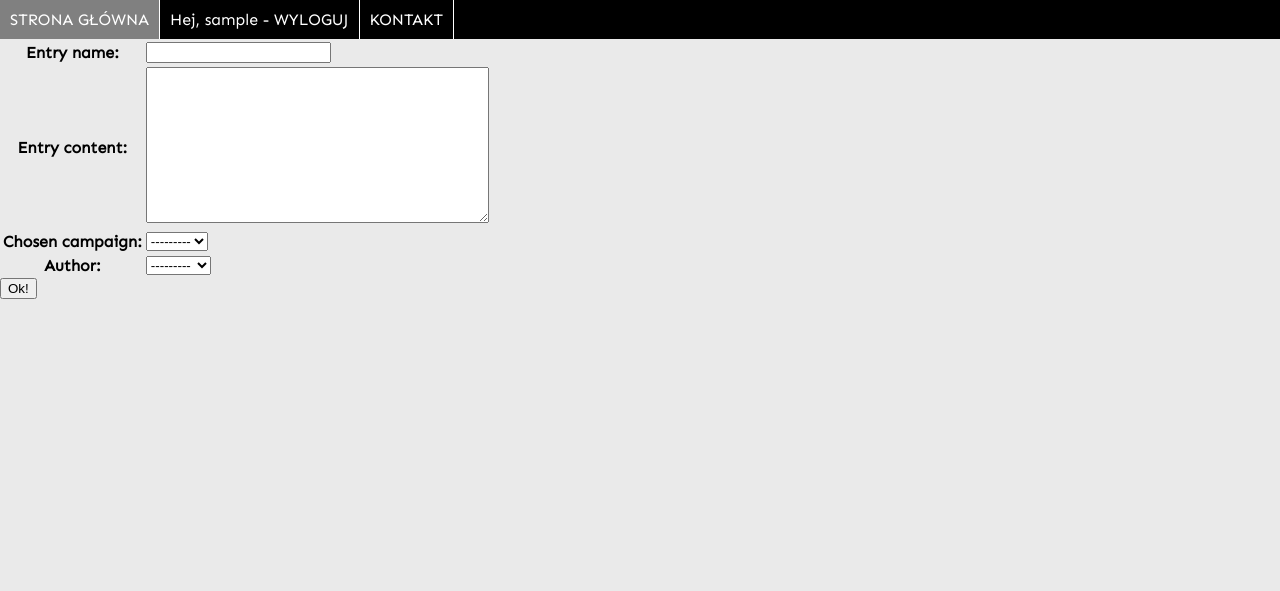
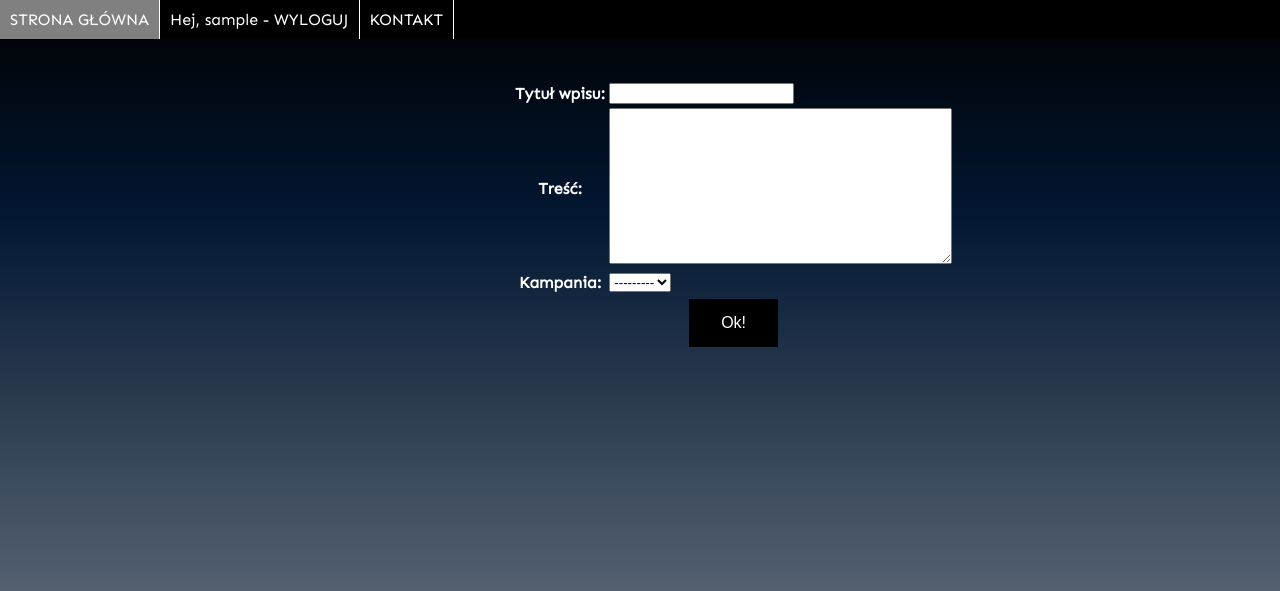
Before and after one commit to czambuk/dnd, a Django app: page /add_entry in a window 1280 px wide. Shown: the top 591 px of the page. Run offline with Django 3.2, Linux system fonts and the light colour scheme; the visitor is signed in with stand-in values (Sample User, id 1); data comes from the database, SQL or seed files in the repository; data that the repository does not hold is empty.

Commit message:
models, translations and css
Added more models, translated some text in forms and adjusted CSS for buttons and lists. Also, now adding campaign or journal entry recognizes the user without selecting manually

```diff
--- a/campaigns_diary/forms.py
+++ b/campaigns_diary/forms.py
@@ -14,13 +14,19 @@ class CampaignForm(forms.ModelForm):
             'description',
             'realm',
             'characters',
-            'owner',
+            # 'owner',
         )
         widgets = {
             'name': forms.TextInput,
             'description': forms.Textarea,
             'characters': forms.SelectMultiple,
-            'owner': forms.Select,
+            # 'owner': forms.HiddenInput,
+        }
+        labels = {
+            'name': 'Nazwa kampanii',
+            'description': 'Opis kampanii',
+            'realm': 'Świat',
+            'characters': 'Bohaterowie',
         }
 
 
@@ -31,11 +37,16 @@ class CampaignEntryForm(forms.ModelForm):
             'entry_name',
             'entry_content',
             'chosen_campaign',
-            'author',
+            # 'author',
         )
         widgets = {
             'entry_name': forms.TextInput,
             'entry_content': forms.Textarea,
             'chosen_campaign': forms.Select,
-            'author': forms.Select,
+            # 'author': forms.Select,
         }
+        labels = {
+            'entry_name':'Tytuł wpisu',
+            'entry_content':'Treść',
+            'chosen_campaign': 'Kampania',
+        }
--- a/campaigns_diary/models.py
+++ b/campaigns_diary/models.py
@@ -1,5 +1,5 @@
 from django.db import models
-from char_app.models import Player, Character
+from char_app.models import Character
 from django.contrib.auth.models import User
 
 
--- a/campaigns_diary/views.py
+++ b/campaigns_diary/views.py
@@ -27,7 +27,9 @@ class CampaignCreateView(LoginRequiredMixin, CreateView):
     def form_valid(self, form):
         characters = form.cleaned_data['characters']
         del form.cleaned_data['characters']
-        new_campaign = Campaign.objects.create(**form.cleaned_data)
+        form_data = form.cleaned_data
+        form_data['owner'] = self.request.user
+        new_campaign = Campaign.objects.create(**form_data)
         for char in characters:
             new_campaign.characters.add(Character.objects.get(id=char.id))
         return redirect(f'/view_campaigns/{new_campaign.id}')
@@ -63,8 +65,11 @@ class CampaignEntryCreateView(LoginRequiredMixin, CreateView):
     form_class = CampaignEntryForm
     template_name = 'landing_page/form.html'
 
-    def get_success_url(self):
-        return f'/view_campaigns/{self.object.chosen_campaign.id}'
+    def form_valid(self, form):
+        form_data = form.cleaned_data
+        form_data['author'] = self.request.user
+        CampaignEntry.objects.create(**form_data)
+        return redirect(f'/view_campaigns/{Campaign.objects.get(name=form_data["chosen_campaign"]).id}')
 
 
 class CampaignDetailView(LoginRequiredMixin, ListView):
--- a/dice_roller/static/dice_roller/dice_roller.js
+++ b/dice_roller/static/dice_roller/dice_roller.js
@@ -11,7 +11,7 @@ $(document).ready(function() {
         return Math.floor(Math.random() * (max - min + 1)) + min;
     };
 
-    $('.dice-button').on('click', function() {
+    $('.main-input-button').on('click', function() {
          var $throwData = $('input:text').val()
              $dieCode = $throwData.match(/k\d*/)[0]
              $dieSize = $dieCode.match(/\d+/)[0]
--- a/dice_roller/templates/dice_roller/dice_roller.html
+++ b/dice_roller/templates/dice_roller/dice_roller.html
@@ -6,7 +6,7 @@ Rzuć kośćmi
 {% endblock title %}
 
 {% block content %}
-<div>
+<div class="main-form">
     <!--    WERSJA Z FORMULARZEM POD PYTHONA    -->
 
     <!--    <form action="" method="post">-->
@@ -21,7 +21,8 @@ Rzuć kośćmi
         {% csrf_token %}
         {{ form }}
     </form>
-    <button class="dice-button">Rzuć</button>
+    <button class="main-input-button">Rzuć</button>
+
     <h3>Wyniki:</h3>
     <ul class="results">
 
--- a/landing_page/static/landing_page/main_styles.css
+++ b/landing_page/static/landing_page/main_styles.css
@@ -3,13 +3,14 @@
 }
 
 body {
-    background-color: var(--main-bg-color);
-    color: black;
+    background: var(--main-bg-color) url("images/background.png") no-repeat;
+    color: white;
     font-size: 16;
     font-family: 'Sen', sans-serif;
     padding: 0;
     margin: 0;
 }
+
 
 a {
     text-decoration: none;
@@ -154,3 +175,23 @@ li {
     transform: translate(-50%, -50%);
     font-size: 2rem;
 }
+
+.main-form {
+    position: absolute;
+    top: 10%;
+    left: 40%;
+    font-size: 1rem;
+}
+
+.main-input-button {
+    background: black;
+    border: none;
+    color: white;
+    padding: 15px 32px;
+    text-align: center;
+    text-decoration: none;
+    display: inline-block;
+    font-size: 16px;
+    margin: 4px 2px;
+    cursor: pointer;
+}
--- a/landing_page/templates/landing_page/form.html
+++ b/landing_page/templates/landing_page/form.html
@@ -6,12 +6,14 @@ Formularz
 
 {% block content %}
 <div>
-    <form action="" method="post">
+    <form action="" method="post" class="main-form">
         {% csrf_token %}
         <table>
             {{ form.as_table }}
         </table>
-        <input type="submit" value="Ok!">
+        <div style="text-align: center">
+            <button type="submit" value="Ok!" class="main-input-button">Ok!</button>
+        </div>
     </form>
 </div>
 {% endblock content %}
```
Also changed, not shown: other parts of landing_page/static/landing_page/main_styles.css (+34 -14 lines), char_app/models.py (+23 -12 lines), char_app/views.py (+5 -6 lines), char_app/migrations/0006_auto_20200517_1747.py (added), char_app/migrations/0007_auto_20200517_1754.py (added), char_app/migrations/0008_auto_20200517_1829.py (added), char_app/migrations/0009_auto_20200517_1845.py (added), landing_page/static/landing_page/images/background.png (added).
